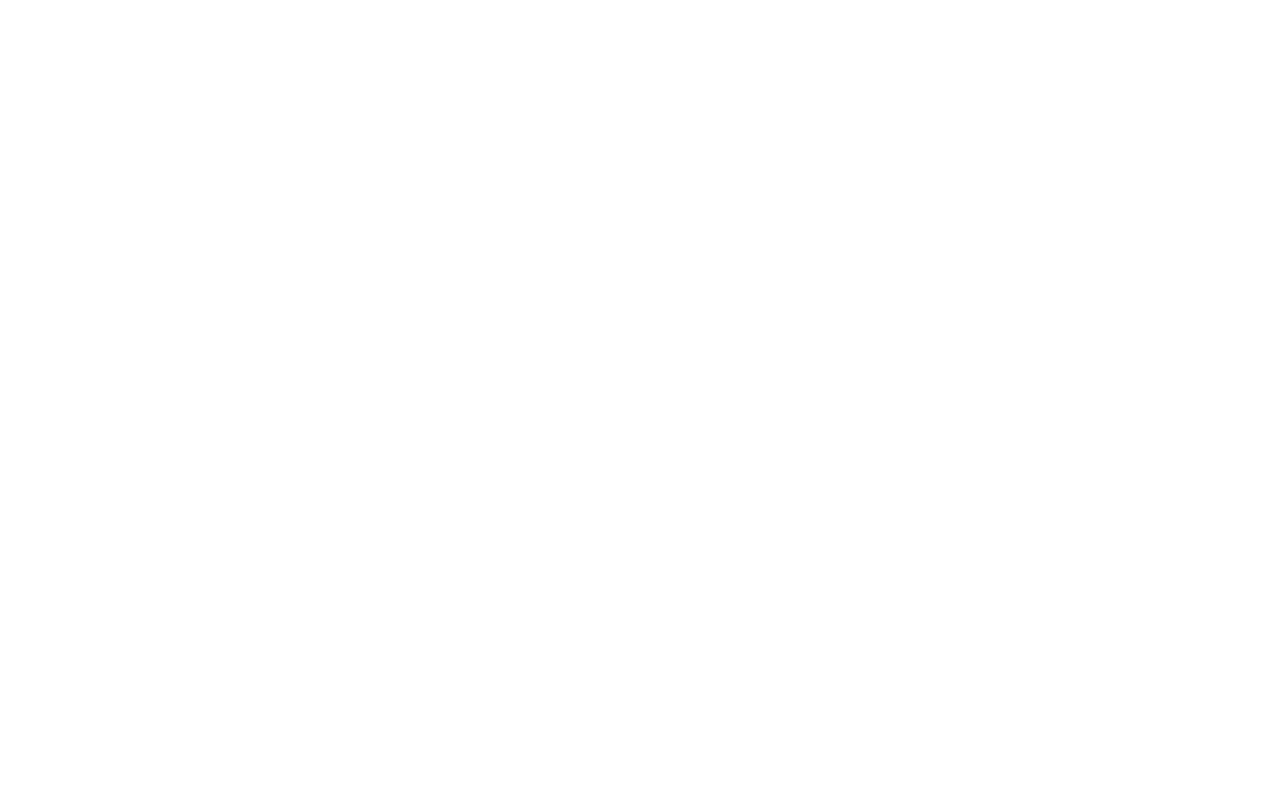
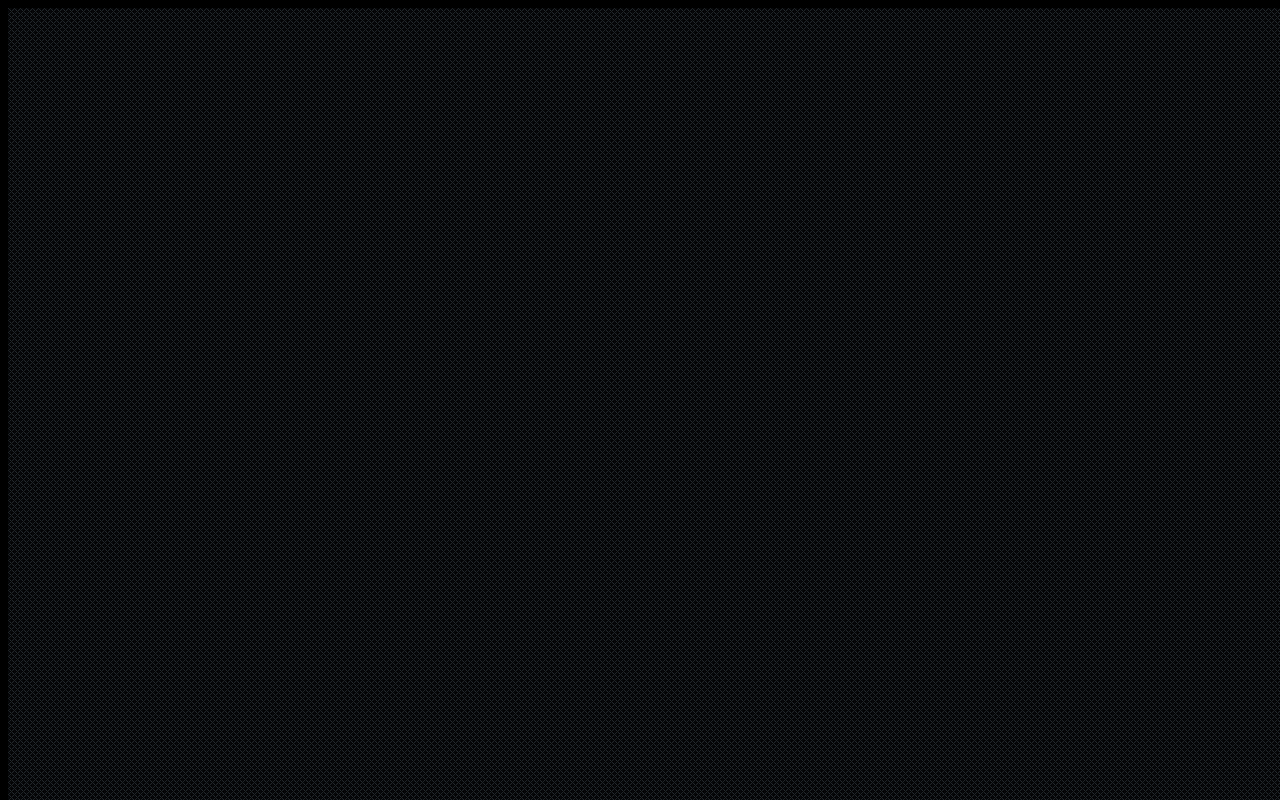
Before and after one commit to airtoxin/airtoxin.github.io, a React app: page / in a window 1280 px wide. Built offline with nearby package versions, Linux system fonts and the light colour scheme.

Commit message:
Add overlay texture

```diff
--- a/index.html
+++ b/index.html
@@ -3,6 +3,7 @@
   <head>
     <meta charset="utf-8">
     <title>airtoxin</title>
+    <link rel="stylesheet" type="text/css" href="style/index.css"/>
   </head>
 
   <body>
--- a/src/App.js
+++ b/src/App.js
@@ -19,8 +19,9 @@
         };
 
         return (
-            <div style={{position: "fixed", zIndex: -99, width: "100%", height: "100%"}}>
-              <YouTube videoId="IadsLclBOS8" opts={opts}/>
+            <div style={{position: "fixed", width: "100%", height: "100%"}}>
+                <div id="overlay"/>
+                <YouTube videoId="IadsLclBOS8" opts={opts}/>
             </div>
         );
     }
--- /dev/null
+++ b/style/index.css
@@ -0,0 +1,14 @@
+body {
+    background-color: black;
+}
+
+#overlay {
+    position: absolute;
+    top: 0;
+    left: 0;
+    z-index: 1;
+    width: 100%;
+    height: 100%;
+    /* http://www.transparenttextures.com/ */
+    background-image: url("../img/cross-stripes.png");
+}
```
Also changed, not shown: img/black-twill.png (added), img/cross-stripes.png (added).
